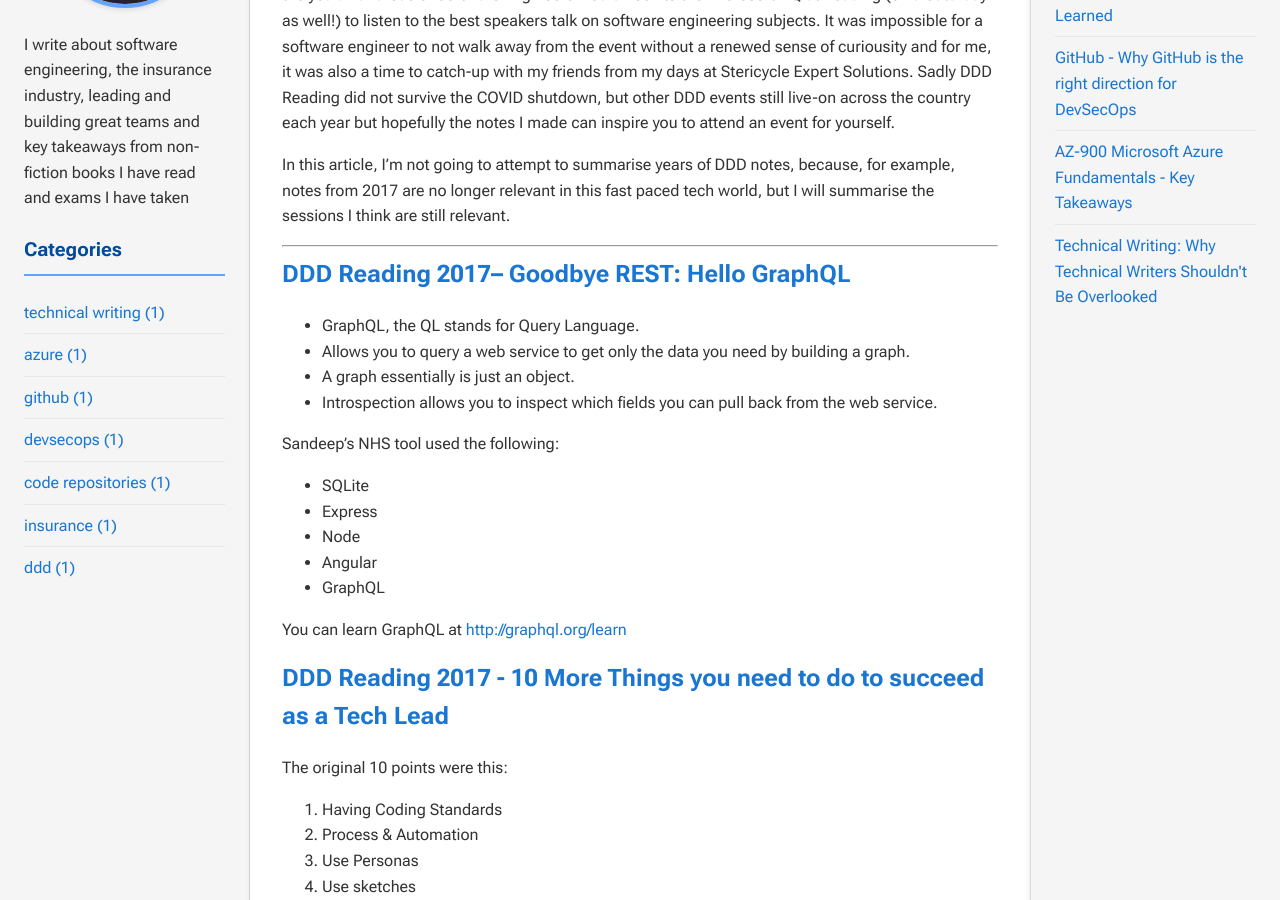
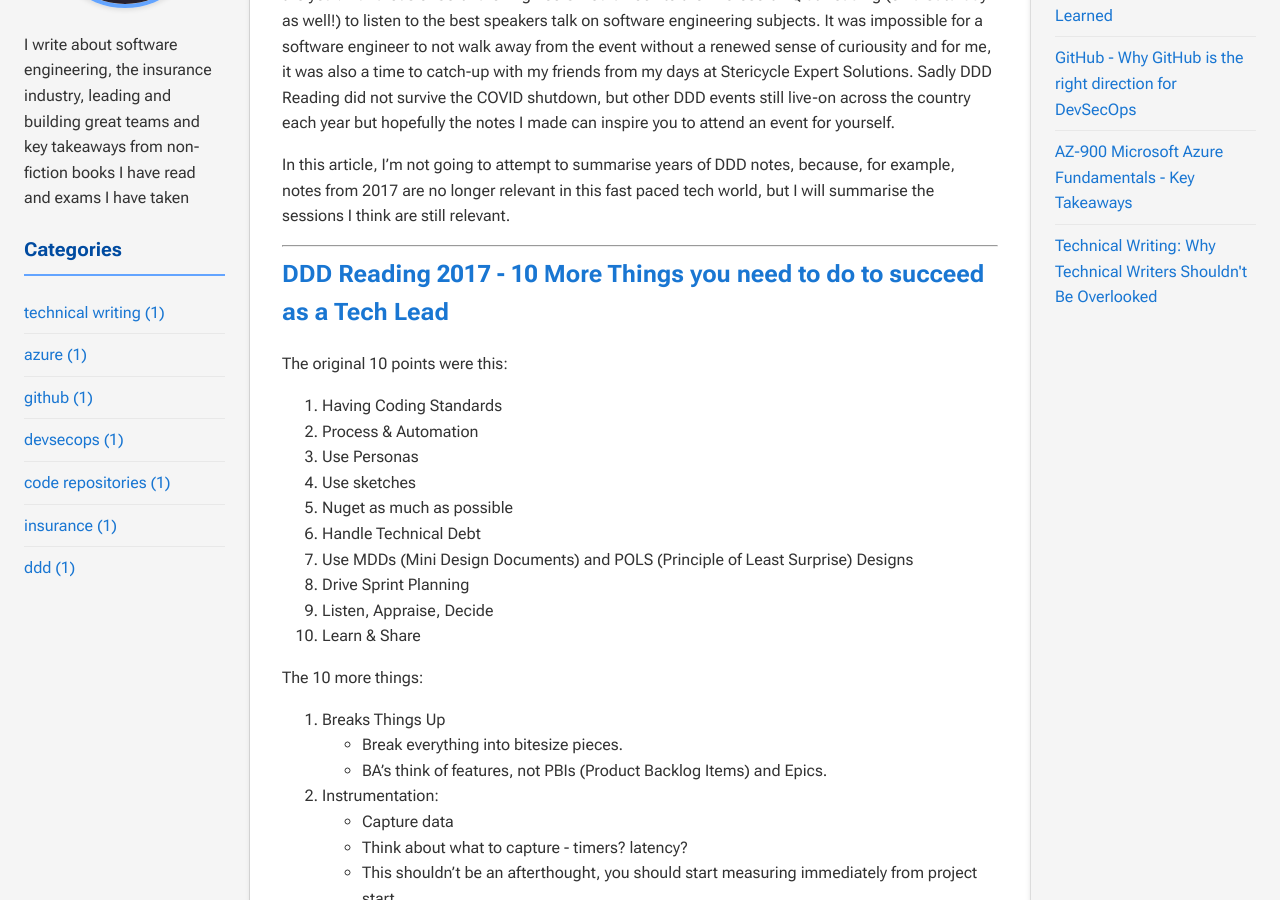
Before and after one commit to dazstaffs/blog, a Jekyll site: the page built from _posts/2025-08-03-DDDNotes.md, in a window 1280 px wide and 900 px high, scrolled down 330 px. Built offline with Jekyll 4.4.1, drawn with Linux system fonts in a browser that asks for light colours; some of the changed text lies outside the part shown.

Commit message:
fixed formatting in DDD article

```diff
--- a/_posts/2025-08-03-DDDNotes.md
+++ b/_posts/2025-08-03-DDDNotes.md
@@ -10,23 +10,6 @@ DDD Reading or Developer Developer Developer Reading, for many years was my favo
 In this article, I'm not going to attempt to summarise years of DDD notes, because, for example, notes from 2017 are no longer relevant in this fast paced tech world, but I will summarise the sessions I think are still relevant.
 
 ---
-
-## DDD Reading 2017-- Goodbye REST: Hello GraphQL
-
-- GraphQL, the QL stands for Query Language.
-- Allows you to query a web service to get only the data you need by building a graph.
-- A graph essentially is just an object.
-- Introspection allows you to inspect which fields you can pull back from the web service.
-
-Sandeep's NHS tool used the following:
-
-- SQLite
-- Express
-- Node
-- Angular
-- GraphQL
-
-You can learn GraphQL at [http://graphql.org/learn](http://graphql.org/learn)
 
 ## DDD Reading 2017 - 10 More Things you need to do to succeed as a Tech Lead
 
```
Also changed, not shown: other parts of _posts/2025-08-03-DDDNotes.md (+3 -4 lines), _posts/2025-07-25-AZ900.md (+0 -6 lines).
